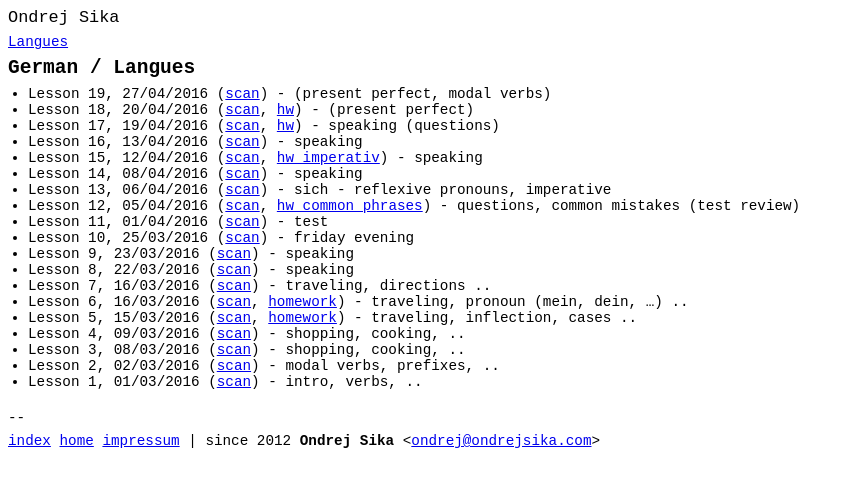
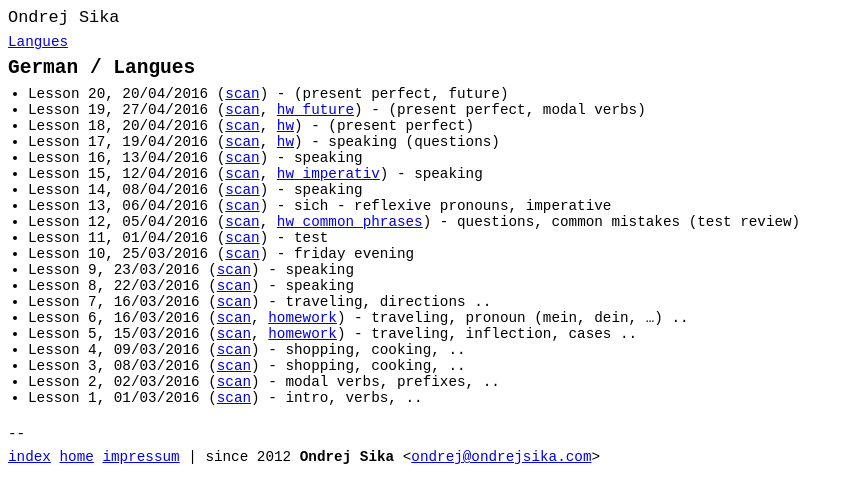
Before and after one commit to ondrejsika/ondrejsika.com, a Jekyll site: the page built from edu/languages/german/index.md, in a window 1280 px wide. Shown: the top 503 px of the page, without its empty margins (0-853 px from the left). Built offline with Jekyll 4.4.1, drawn with Linux system fonts in a browser that asks for light colours; Markdown is read by kramdown in place of the engine named in the settings; comment, search, counter and statistics services are not loaded.

Commit message:
german - add lesson 20, hw 19

```diff
--- a/edu/languages/german/index.md
+++ b/edu/languages/german/index.md
@@ -7,7 +7,8 @@
 
 ## {{page.title}}
 
-* Lesson 19, 27/04/2016 ([scan](http://notes.drive.ondrejsika.com/languages/german/maria/german-lesson-19.pdf)) - (present perfect, modal verbs)
+* Lesson 20, 20/04/2016 ([scan](http://notes.drive.ondrejsika.com/languages/german/maria/german-lesson-20.pdf)) - (present perfect, future)
+* Lesson 19, 27/04/2016 ([scan](http://notes.drive.ondrejsika.com/languages/german/maria/german-lesson-19.pdf), [hw future](http://notes.drive.ondrejsika.com/languages/german/maria/german-lesson-19-hw-future-tenses.pdf)) - (present perfect, modal verbs)
 * Lesson 18, 20/04/2016 ([scan](http://notes.drive.ondrejsika.com/languages/german/maria/german-lesson-18.pdf), [hw](http://notes.drive.ondrejsika.com/languages/german/maria/german-lesson-18-hw.pdf)) - (present perfect)
 * Lesson 17, 19/04/2016 ([scan](http://notes.drive.ondrejsika.com/languages/german/maria/german-lesson-17.pdf), [hw](http://notes.drive.ondrejsika.com/languages/german/maria/german-lesson-17-hw.pdf)) - speaking (questions)
 * Lesson 16, 13/04/2016 ([scan](http://notes.drive.ondrejsika.com/languages/german/maria/german-lesson-16.pdf)) - speaking
```
